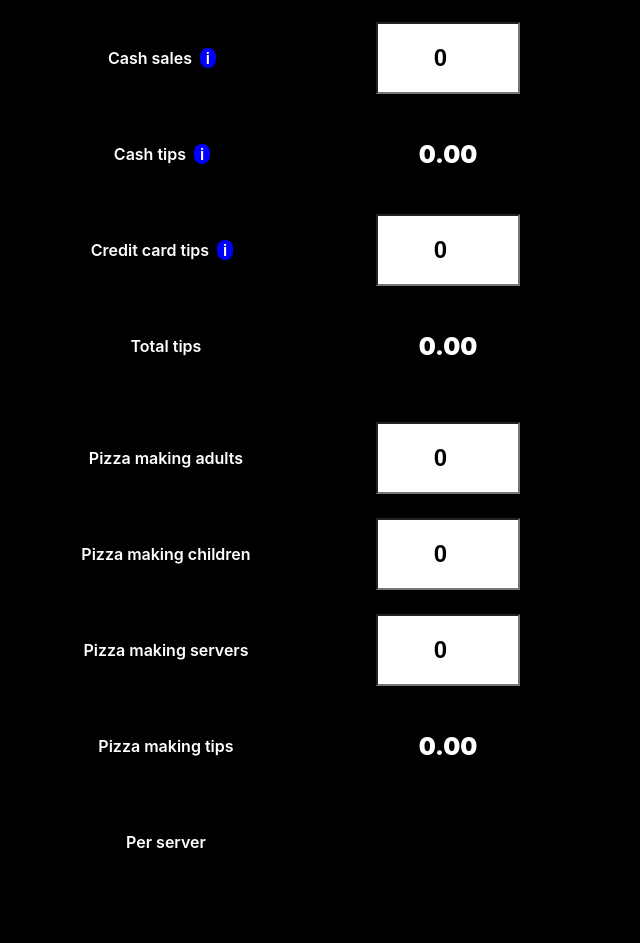
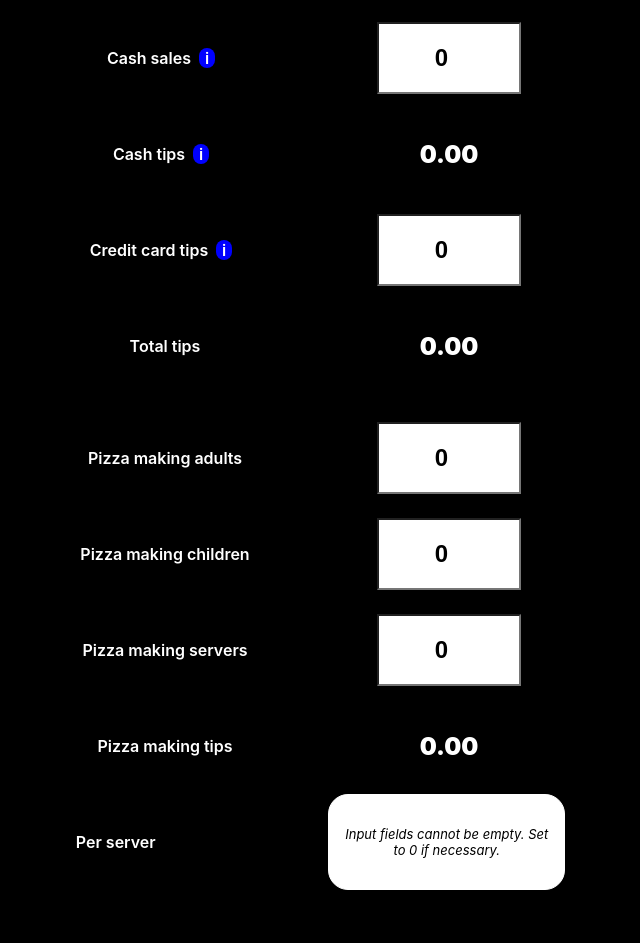
Before and after one commit to manuelcasanova/rmf, a React (Create React App) app in the folder client/: page / in a window 1280 px wide. Shown: the part 602-1545 px from the top of the page, without its empty margins (333-973 px from the left). Built offline with nearby package versions, Linux system fonts and the light colour scheme.

Commit message:
isNaN message

```diff
--- a/client/src/App.css
+++ b/client/src/App.css
@@ -23,11 +23,8 @@
 :root {
   --color0: black;
   --color1: white;
-  --color2: #E5E5E5;
-  --color3: darkblue;
-  --color4: blue;
-  --color5: rgb(247, 196, 67);
-  --color6: dimgrey;
+  --color2: purple;
+  --color3: rgb(146, 53, 146);
 }
 
 .seccion {
@@ -51,17 +48,17 @@ justify-content: center;
   text-decoration: none;
   outline: none;
   color: var(--color1);
-  background-color: var(--color3);
+  background-color: var(--color2);
   border: none;
   border-radius: 15px;
   box-shadow: 0 9px #999;
   margin: 1em;
 }
 
-.clear-all:hover {background-color: var(--color4)}
+.clear-all:hover {background-color: var(--color3)}
 
 .clear-all:active {
-  background-color: var(--color3);
+  background-color: var(--color2);
   box-shadow: 0 5px #666;
   transform: translateY(4px);
 }
@@ -150,11 +147,11 @@ label {
   font-style: italic;
   text-align: center;
   margin: 0 2em 0 2em;
-  border: 3px double white;
+  border: 3px double var(--color1);;
   border-radius: 20px;
   padding: 1em;
-  background-color: white;
-  color: black
+  background-color: var(--color1);;
+  color: var(--color0);
 }
 
 input {
@@ -198,8 +195,8 @@ align-items: center;
 }
 
 .error-message {
-  /* background-color: black;
-  color: white;
+  /* background-color: var(--color0);;
+  color: var(--color1);;
   padding: 1em;
   font-size: small; */
 
@@ -207,13 +204,15 @@ align-items: center;
 
   font-style: italic;
   text-align: center;
-  /* margin: 0 2em 0 2em; */
-  /* border: 3px double white; */
+  margin: 0 2em 0 2em;
+  border: 3px double var(--color1);
   border-radius: 20px;
   padding: 1em;
-  background-color: white;
-  color: black;
+  background-color: var(--color1);
+  color: var(--color0);
   font-size: small;
+  display: flex;
+  align-items: center;
 }
 
 
--- a/client/src/App.js
+++ b/client/src/App.js
@@ -28,6 +28,7 @@ function App() {
   const tipsAfterPizzaParty = (totalTips - pizzaTips).toFixed(2)
   const kitchenTips = (tipsAfterPizzaParty * kitchenTipsPercent / 100).toFixed(2);
   const frontTips = (tipsAfterPizzaParty * frontTipsPercent / 100).toFixed(2);
+  const perServer = pizzaTips / pizzaServers;
 
   const [totalCashInfo, setTotalCashInfo] = useState(false)
   const [totalHoursInfo, setTotalHoursInfo] = useState(false)
@@ -98,9 +99,6 @@ function App() {
     }
   }
 
-  // useEffect(() => {
-  //   console.log(typeof frontTips)
-  // }, [server1Hours])
 
   const clearAll = () => {
     setCashCounted(0);
@@ -214,7 +212,12 @@ function App() {
 
           <div className='inline'>
             <label className='inline-label' onClick={showTotalCashInfo}>TOTAL CASH <div className="info" onClick={showTotalHoursInfo}>i</div></label>
-            <div className='money-input'>{cashCounted !== "" && cashCounted !== "0" && totalCash.toFixed(2)}</div>
+            <div className='money-input'>{!isNaN(totalCash.toFixed(2)) && totalCash.toFixed(2)}</div>
+
+            {isNaN(totalCash.toFixed(2))
+              &&
+              <div className='error-message'>Input fields cannot be empty. Set to 0 if necessary.</div>
+            }
           </div>
 
           {totalCashInfo && <div className='info-message'>Cash counted + receipts</div>}
@@ -234,8 +237,13 @@ function App() {
 
           <div className='inline'>
             <label className='inline-label'>Cash tips<div className="info" onClick={showCashTipsInfo}>i</div></label>
-            <div className='money-input'>{cashCounted !== "" && cashCounted !== "0" && cashTips}</div>
+            <div className='money-input'>{!isNaN(cashTips) && cashTips}</div>
+            {isNaN(cashTips)
+              &&
+              <div className='error-message'>Input fields cannot be empty. Set to 0 if necessary.</div>
+            }
           </div>
+
 
           {cashTipsInfo && <div className='info-message'>Total cash - Float - Cash sales = Cash tips</div>}
 
@@ -248,7 +256,11 @@ function App() {
 
           <div className='inline'>
             <label className='inline-label'>Total tips</label>
-            <div className='money-input'>{cashCounted !== "" && cashCounted !== "0" && (parseInt(cashTips) + parseInt(creditCardTips)).toFixed(2)}</div>
+            <div className='money-input'>{!isNaN(cashTips) && (parseInt(cashTips) + parseInt(creditCardTips)).toFixed(2)}</div>
+            {isNaN(cashTips)
+              &&
+              <div className='error-message'>Input fields cannot be empty. Set to 0 if necessary.</div>
+            }
           </div>
 
         </section>
@@ -273,11 +285,24 @@ function App() {
           <div className='inline'>
             <label className='inline-label'>Pizza making tips</label>
             <div className='pizza-input'>{!isNaN(pizzaTips) && pizzaTips.toFixed(2)}</div>
+            {isNaN(pizzaTips)
+              &&
+              <div className='error-message'>Input fields cannot be empty. Set to 0 if necessary.</div>
+            }
           </div>
+
+          {/* <div className='inline'>
+            <label className='inline-label'>Per server</label>
+            <div className='pizza-input'>{pizzaAdults !== "" && pizzaAdults !== 0 && pizzaAdults !== "0" && pizzaServers !== "0" && pizzaServers !== 0 && pizzaServers !== "" && (pizzaTips / pizzaServers).toFixed(2)}</div>
+          </div> */}
 
           <div className='inline'>
             <label className='inline-label'>Per server</label>
-            <div className='pizza-input'>{!isNaN(pizzaServers) || pizzaServers !== "0" &&  (pizzaTips / pizzaServers).toFixed(2)}</div>
+            <div className='pizza-input'>{!isNaN(perServer) && perServer.toFixed(2)}</div>
+            {isNaN(perServer)
+              &&
+              <div className='error-message'>Input fields cannot be empty. Set to 0 if necessary.</div>
+            }
           </div>
 
         </section>
@@ -287,18 +312,30 @@ function App() {
           <div className='inline'>
             <label className='inline-label'>Tips after Pizza party</label>
             <div className='tips-input'>{!isNaN(pizzaTips) && tipsAfterPizzaParty}</div>
+            {isNaN(pizzaTips)
+              &&
+              <div className='error-message'>Input fields cannot be empty. Set to 0 if necessary.</div>
+            }
           </div>
 
 
           <div className='inline'>
             <label className='inline-label'>Kitchen tips</label>
             <div className='tips-input'>{!isNaN(pizzaTips) && kitchenTips}</div>
+            {isNaN(pizzaTips)
+              &&
+              <div className='error-message'>Input fields cannot be empty. Set to 0 if necessary.</div>
+            }
           </div>
 
 
           <div className='inline'>
             <label className='inline-label'>Front tips</label>
             <div className='tips-input'>{!isNaN(pizzaTips) && frontTips}</div>
+            {isNaN(pizzaTips)
+              &&
+              <div className='error-message'>Input fields cannot be empty. Set to 0 if necessary.</div>
+            }
           </div>
 
 
@@ -321,37 +358,37 @@ function App() {
           <div className='server'>
             <input type="text" required value={server1Name} placeholder="Name" className="thirty-three input-width nameinput" onChange={(e) => setServer1Name(e.target.value)}></input>
             <input type="number" value={(server1Hours)} className="thirty-three input-width nameinput" onChange={(e) => setServer1Hours(e.target.value)}></input>
-            <div className="thirty-three">{frontTips !=="0" && server1Hours !=="" &&(parseFloat(server1Hours) * fullTips / 100).toFixed(2)}</div>
-            <div className="thirty-three">{frontTips !=="0" && server1Hours !=="" && server1Hours > 0 &&(frontTips / totalHours * server1Hours).toFixed(2)}</div>
+            <div className="thirty-three">{frontTips !== "0" && server1Hours !== "" && (parseFloat(server1Hours) * fullTips / 100).toFixed(2)}</div>
+            <div className="thirty-three">{frontTips !== "0" && server1Hours !== "" && server1Hours > 0 && (frontTips / totalHours * server1Hours).toFixed(2)}</div>
           </div>
 
 
           <div className='server'>
             <input value={server2Name} placeholder="Name" className="thirty-three input-width nameinput" onChange={(e) => setServer2Name(e.target.value)}></input>
             <input type="number" value={server2Hours} className="thirty-three input-width nameinput" onChange={(e) => setServer2Hours(e.target.value)}></input>
-            <div className="thirty-three">{frontTips !=="0" && server2Hours !=="" &&(parseFloat(server2Hours) * fullTips / 100).toFixed(2)}</div>
-            <div className="thirty-three">{frontTips !=="0" && server2Hours !=="" && server1Hours > 0 &&(frontTips / totalHours * server2Hours).toFixed(2)}</div>
+            <div className="thirty-three">{frontTips !== "0" && server2Hours !== "" && (parseFloat(server2Hours) * fullTips / 100).toFixed(2)}</div>
+            <div className="thirty-three">{frontTips !== "0" && server2Hours !== "" && server1Hours > 0 && (frontTips / totalHours * server2Hours).toFixed(2)}</div>
           </div>
 
           <div className='server'>
             <input value={server3Name} placeholder="Name" className="thirty-three input-width nameinput" onChange={(e) => setServer3Name(e.target.value)}></input>
             <input type="number" value={server3Hours} className="thirty-three input-width nameinput" onChange={(e) => setServer3Hours(e.target.value)}></input>
-            <div className="thirty-three">{frontTips !=="0" && server3Hours !=="" &&(parseFloat(server3Hours) * fullTips / 100).toFixed(2)}</div>
-            <div className="thirty-three">{frontTips !=="0" && server3Hours !=="" && server1Hours > 0 &&(frontTips / totalHours * server3Hours).toFixed(2)}</div>
+            <div className="thirty-three">{frontTips !== "0" && server3Hours !== "" && (parseFloat(server3Hours) * fullTips / 100).toFixed(2)}</div>
+            <div className="thirty-three">{frontTips !== "0" && server3Hours !== "" && server1Hours > 0 && (frontTips / totalHours * server3Hours).toFixed(2)}</div>
           </div>
 
           <div className='server'>
             <input value={server4Name} placeholder="Name" className="thirty-three input-width nameinput" onChange={(e) => setServer4Name(e.target.value)}></input>
             <input type="number" value={server4Hours} className="thirty-three input-width nameinput" onChange={(e) => setServer4Hours(e.target.value)}></input>
-            <div className="thirty-three">{frontTips !=="0" && server4Hours !=="" &&(parseFloat(server4Hours) * fullTips / 100).toFixed(2)}</div>
-            <div className="thirty-three">{frontTips !=="0" && server4Hours !=="" && server1Hours > 0 &&(frontTips / totalHours * server4Hours).toFixed(2)}</div>
+            <div className="thirty-three">{frontTips !== "0" && server4Hours !== "" && (parseFloat(server4Hours) * fullTips / 100).toFixed(2)}</div>
+            <div className="thirty-three">{frontTips !== "0" && server4Hours !== "" && server1Hours > 0 && (frontTips / totalHours * server4Hours).toFixed(2)}</div>
           </div>
 
           <div className='server'>
             <input value={server5Name} placeholder="Name" className="thirty-three input-width nameinput" onChange={(e) => setServer5Name(e.target.value)}></input>
             <input type="number" value={server5Hours} className="thirty-three input-width nameinput" onChange={(e) => setServer5Hours(e.target.value)}></input>
-            <div className="thirty-three">{frontTips !=="0" && server5Hours !=="" &&(parseFloat(server5Hours) * fullTips / 100).toFixed(2)}</div>
-            <div className="thirty-three">{frontTips !=="0" && server5Hours !=="" && server1Hours > 0 &&(frontTips / totalHours * server5Hours).toFixed(2)}</div>
+            <div className="thirty-three">{frontTips !== "0" && server5Hours !== "" && (parseFloat(server5Hours) * fullTips / 100).toFixed(2)}</div>
+            <div className="thirty-three">{frontTips !== "0" && server5Hours !== "" && server1Hours > 0 && (frontTips / totalHours * server5Hours).toFixed(2)}</div>
           </div>
 
 
@@ -365,22 +402,22 @@ function App() {
           <div className='server'>
             <input value={assistant1Name} placeholder="Name" className="thirty-three input-width nameinput" onChange={(e) => setAssistant1Name(e.target.value)}></input>
             <input type="number" value={assistant1Hours} className="thirty-three input-width nameinput" onChange={(e) => setAssistant1Hours(e.target.value)}></input>
-            <div className="thirty-three">{frontTips !=="0" && assistant1Hours !=="" &&(parseFloat(assistant1Hours) * assistantTips / 100).toFixed(2)}</div>
-            <div className="thirty-three">{frontTips !=="0" && assistant1Hours !=="" && server1Hours > 0 &&(frontTips / totalHours * assistant1Hours * assistantTips / 100).toFixed(2)}</div>
+            <div className="thirty-three">{frontTips !== "0" && assistant1Hours !== "" && (parseFloat(assistant1Hours) * assistantTips / 100).toFixed(2)}</div>
+            <div className="thirty-three">{frontTips !== "0" && assistant1Hours !== "" && server1Hours > 0 && (frontTips / totalHours * assistant1Hours * assistantTips / 100).toFixed(2)}</div>
           </div>
 
           <div className='server'>
             <input value={assistant2Name} placeholder="Name" className="thirty-three input-width nameinput" onChange={(e) => setAssistant2Name(e.target.value)}></input>
             <input type="number" value={assistant2Hours} className="thirty-three input-width nameinput" onChange={(e) => setAssistant2Hours(e.target.value)}></input>
-            <div className="thirty-three">{frontTips !=="0" && assistant2Hours !=="" &&(parseFloat(assistant2Hours) * assistantTips / 100).toFixed(2)}</div>
-            <div className="thirty-three">{frontTips !=="0" && assistant2Hours !=="" && server1Hours > 0 &&(frontTips / totalHours * assistant2Hours * assistantTips / 100).toFixed(2)}</div>
+            <div className="thirty-three">{frontTips !== "0" && assistant2Hours !== "" && (parseFloat(assistant2Hours) * assistantTips / 100).toFixed(2)}</div>
+            <div className="thirty-three">{frontTips !== "0" && assistant2Hours !== "" && server1Hours > 0 && (frontTips / totalHours * assistant2Hours * assistantTips / 100).toFixed(2)}</div>
           </div>
 
           <div className='server'>
             <input value={assistant3Name} placeholder="Name" className="thirty-three input-width nameinput" onChange={(e) => setAssistant3Name(e.target.value)}></input>
             <input type="number" value={assistant3Hours} className="thirty-three input-width nameinput" onChange={(e) => setAssistant3Hours(e.target.value)}></input>
-            <div className="thirty-three">{frontTips !=="0" && assistant3Hours !=="" &&(parseFloat(assistant3Hours) * assistantTips / 100).toFixed(2)}</div>
-            <div className="thirty-three">{frontTips !=="0" && assistant3Hours !=="" && server1Hours > 0 &&(frontTips / totalHours * assistant3Hours * assistantTips / 100).toFixed(2)}</div>
+            <div className="thirty-three">{frontTips !== "0" && assistant3Hours !== "" && (parseFloat(assistant3Hours) * assistantTips / 100).toFixed(2)}</div>
+            <div className="thirty-three">{frontTips !== "0" && assistant3Hours !== "" && server1Hours > 0 && (frontTips / totalHours * assistant3Hours * assistantTips / 100).toFixed(2)}</div>
           </div>
 
           <div className='th margin-top margin-bottom'>
@@ -390,17 +427,17 @@ function App() {
 
           <div className='server'>
             <input value={pizzaMaking1Name} onChange={(e) => setPizzaMaking1Name(e.target.value)} placeholder="Name" className="thirty-three input-width nameinput"></input>
-            <div className="thirty-three">{pizzaTips !=="0" && (pizzaServers === "1" || pizzaServers === "2" || pizzaServers === "3") && (pizzaTips / pizzaServers).toFixed(2)}</div>
+            <div className="thirty-three">{pizzaTips !== "0" && (pizzaServers === 1 || pizzaServers === 2 || pizzaServers === 3 || pizzaServers === "1" || pizzaServers === "2" || pizzaServers === "3") && (pizzaTips / pizzaServers).toFixed(2)}</div>
           </div>
 
           <div className='server'>
             <input value={pizzaMaking2Name} onChange={(e) => setPizzaMaking2Name(e.target.value)} placeholder="Name" className="thirty-three input-width nameinput"></input>
-            <div className="thirty-three">{pizzaTips !=="0" && (pizzaServers === "2" || pizzaServers === "3") && (pizzaTips / pizzaServers).toFixed(2)}</div>
+            <div className="thirty-three">{pizzaTips !== "0" && (pizzaServers === 2 || pizzaServers === 3 || pizzaServers === "2" || pizzaServers === "3") && (pizzaTips / pizzaServers).toFixed(2)}</div>
           </div>
 
           <div className='server'>
             <input value={pizzaMaking3Name} onChange={(e) => setPizzaMaking3Name(e.target.value)} placeholder="Name" className="thirty-three input-width nameinput"></input>
-            <div className="thirty-three">{pizzaTips !=="0" && pizzaServers === "3" && (pizzaTips / pizzaServers).toFixed(2)}</div>
+            <div className="thirty-three">{pizzaTips !== 0 && pizzaServers === 3 || pizzaServers === "3" && (pizzaTips / pizzaServers).toFixed(2)}</div>
           </div>
 
         </section>
@@ -420,7 +457,7 @@ function App() {
 
               {isNaN(totalHours.toFixed(2))
                 &&
-                <div className='error-message'>Actual hours field cannot be empty. Set to 0 if necessary.</div>
+                <div className='error-message'>Input fields cannot be empty. Set to 0 if necessary.</div>
               }
 
 
@@ -436,7 +473,7 @@ function App() {
 
           <div className='inline'>
             <label className='inline-label'>NEW FLOAT</label>
-            <div className='tips-input'>{cashCounted !== "0" && cashCounted !=="" && (cashCounted - frontTips - pizzaTips).toFixed(2)}</div>
+            <div className='tips-input'>{cashCounted !== "0" && cashCounted !== "" && (cashCounted - frontTips - pizzaTips).toFixed(2)}</div>
           </div>
 
         </section>
```
